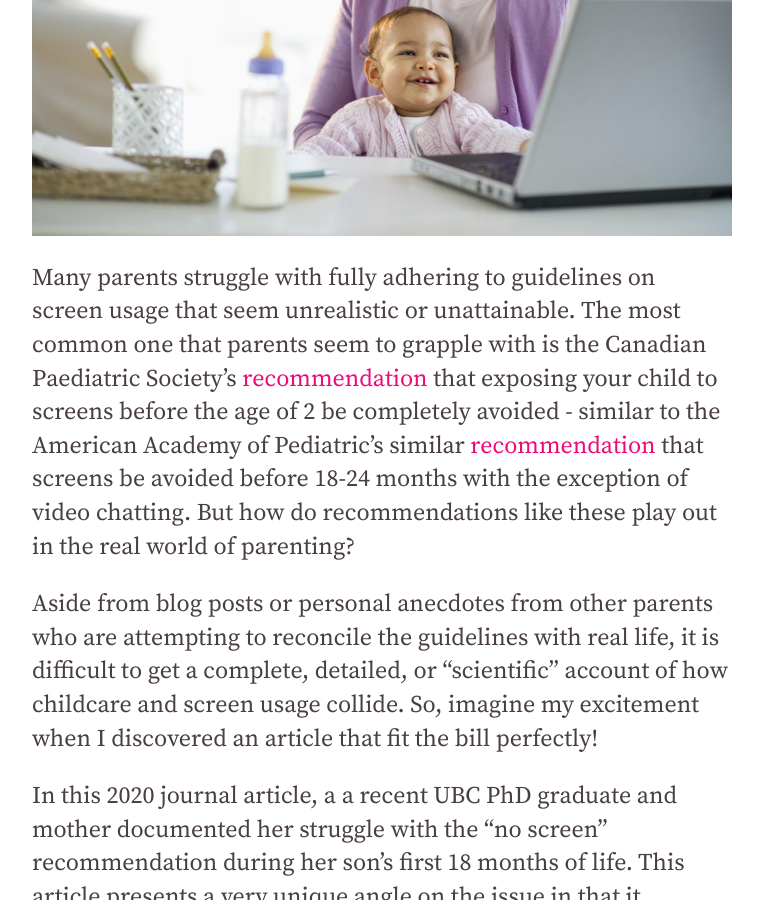
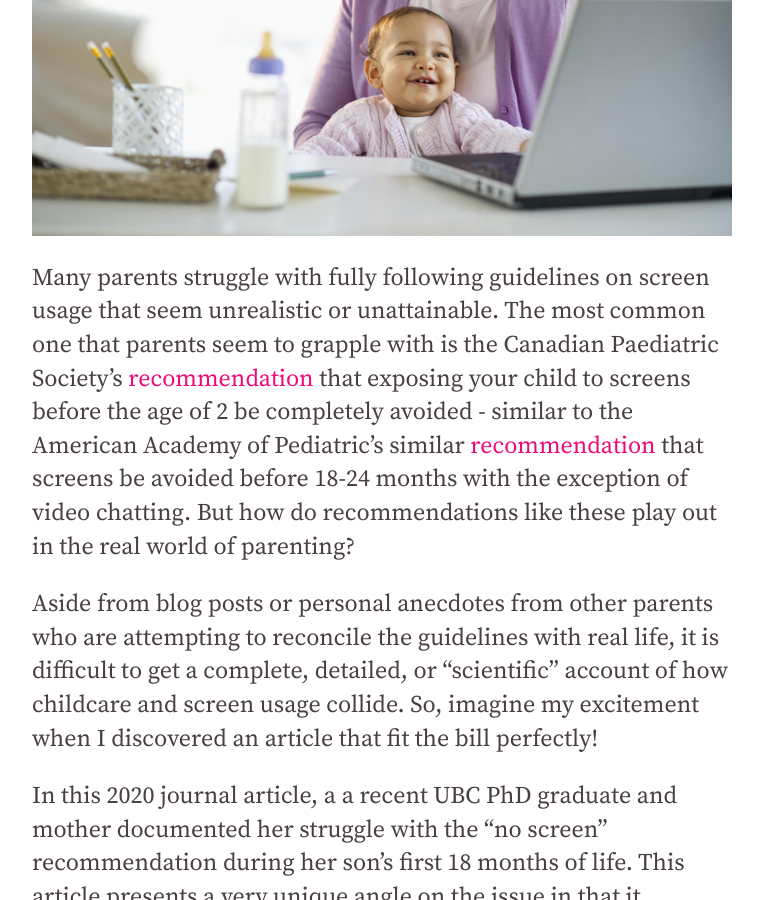
Before and after one commit to famliy-screen-time/familyscreentime.ca, a Jekyll site: the page built from _posts/2020-06-21-no-screens-before-age-2-is-it-possible.md, in a window 1280 px wide and 900 px high, scrolled down 585 px. Shown: the whole window, without its empty margins (56-819 px from the left). Built offline with Jekyll 4.4.1, drawn with Linux system fonts in a browser that asks for light colours; nearby versions of some CDN libraries.

Commit message:
Update Blog “2020-06-21-no-screens-before-age-2-is-it-possible”

```diff
--- a/_posts/2020-06-21-no-screens-before-age-2-is-it-possible.md
+++ b/_posts/2020-06-21-no-screens-before-age-2-is-it-possible.md
@@ -6,7 +6,7 @@
 ---
 ![Mother and child with laptop](/assets/uploads/pic.jpg "Mother and child with laptop")
 
-Many parents struggle with fully adhering to guidelines on screen usage that seem unrealistic or unattainable. The most common one that parents seem to grapple with is the Canadian Paediatric Society's [recommendation](https://www.cps.ca/en/documents/position/screen-time-and-young-children) that exposing your child to screens before the age of 2 be completely avoided - similar to the American Academy of Pediatric's similar [recommendation](https://www.aap.org/en-us/about-the-aap/aap-press-room/news-features-and-safety-tips/Pages/Children-and-Media-Tips.aspx) that screens be avoided before 18-24 months with the exception of video chatting. But how do recommendations like these play out in the real world of parenting?
+Many parents struggle with fully following guidelines on screen usage that seem unrealistic or unattainable. The most common one that parents seem to grapple with is the Canadian Paediatric Society's [recommendation](https://www.cps.ca/en/documents/position/screen-time-and-young-children) that exposing your child to screens before the age of 2 be completely avoided - similar to the American Academy of Pediatric's similar [recommendation](https://www.aap.org/en-us/about-the-aap/aap-press-room/news-features-and-safety-tips/Pages/Children-and-Media-Tips.aspx) that screens be avoided before 18-24 months with the exception of video chatting. But how do recommendations like these play out in the real world of parenting?
 
 Aside from blog posts or personal anecdotes from other parents who are attempting to reconcile the guidelines with real life, it is difficult to get a complete, detailed, or "scientific" account of how childcare and screen usage collide. So, imagine my excitement when I discovered an article that fit the bill perfectly!
 
```
